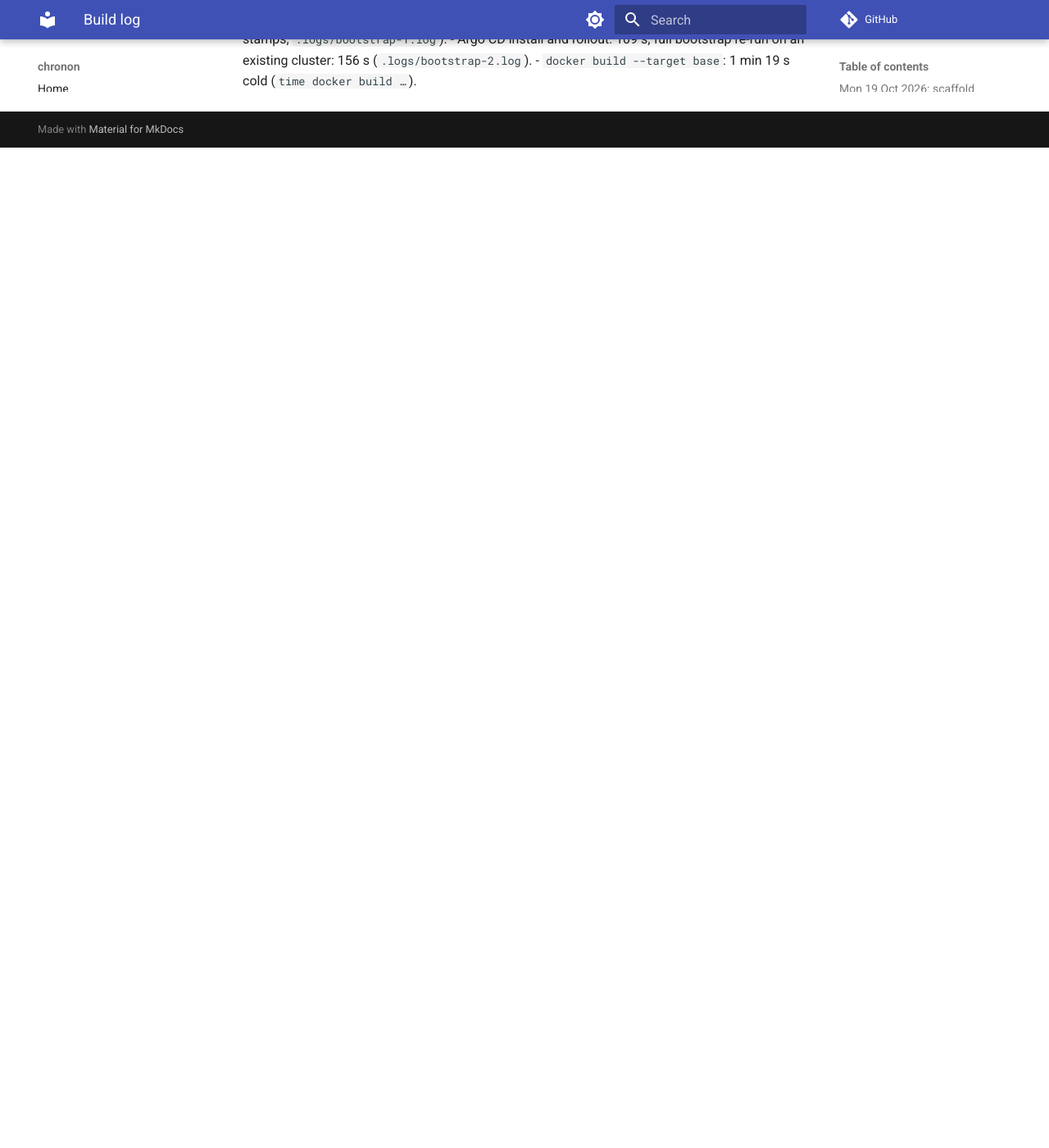
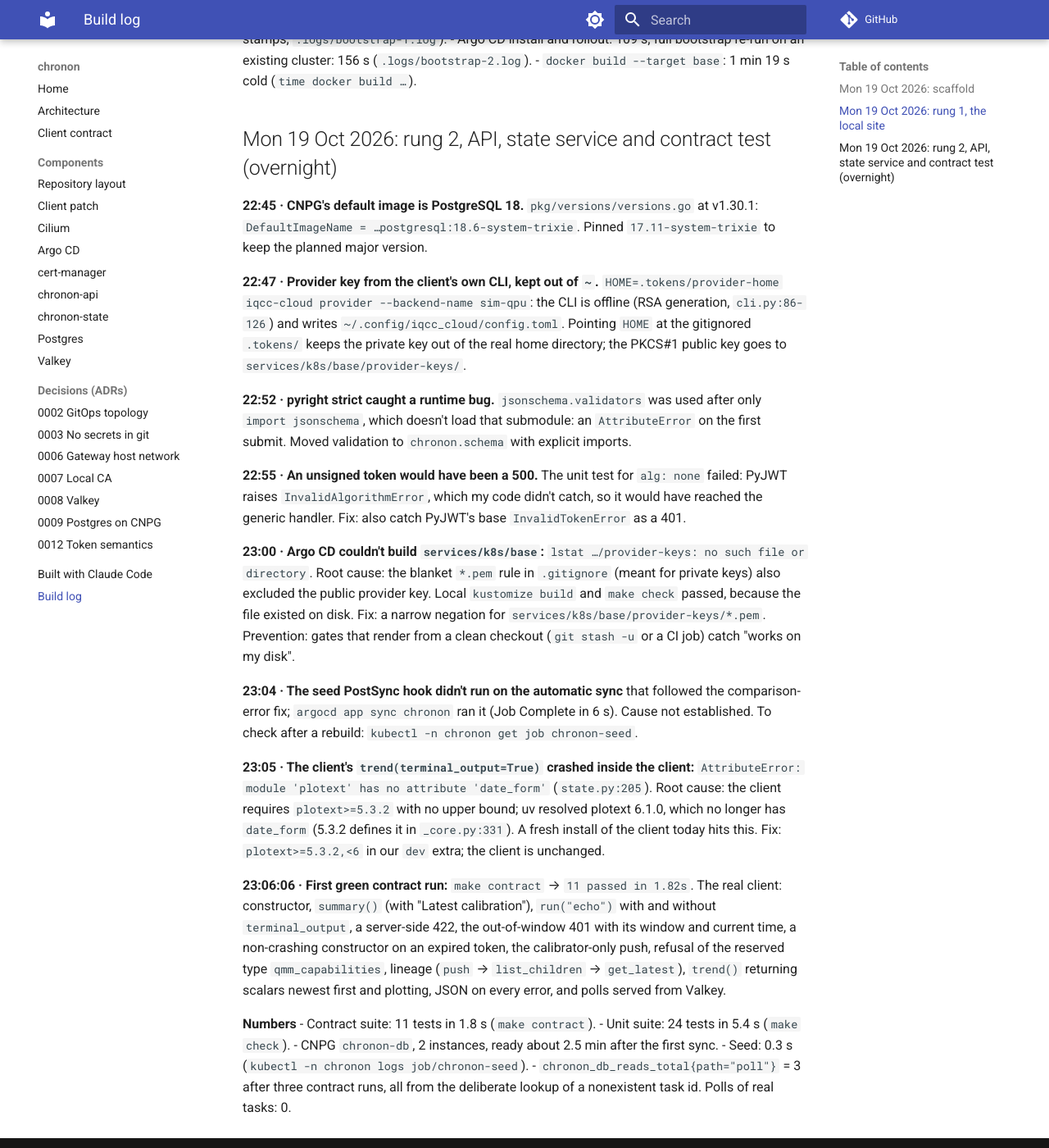
Before and after one commit to 0relDanilov/chronon, an MkDocs documentation site: the page built from docs/build-log.md, in a window 1280 px wide and 1400 px high, scrolled down 2470 px. Shown: the whole window at 82% size. Built offline with MkDocs 1.6.1 and Material for MkDocs 9.7.7, drawn with Linux system fonts in a browser that asks for light colours; comment, search, counter and statistics services are not loaded; before the commit the page ends 2650 px from its top, so only the background shows below that.

Commit message:
Rung 2: contract test green; tokens script; docs (api, state, postgres, valkey), ADR-0008/9/12
- tests/contract: the unmodified client end to end (11 tests)
- scripts/mint_tokens.py: client's TokenGenerator with an isolated HOME
- plotext<6 for the client's trend plot (plotext 6 removed date_form)
- pyright now also checks tests/

Co-Authored-By: Claude Opus 5.5 <noreply@anthropic.com>

````diff
--- /dev/null
+++ b/docs/adr/0008-valkey.md
@@ -0,0 +1,38 @@
+# ADR-0008: Valkey for hot task state and the queue
+
+**Status:** accepted (draft) · Mon 19 Oct 2026
+
+## Context
+
+Every waiting student polls `GET /task/...` once per second; a 50-student
+workshop is about 50 reads per second of tiny, short-lived state. The device
+queue (rung 3) needs atomic push and pop.
+
+## Options
+
+| Option | Where it breaks |
+|---|---|
+| **A. Valkey 8 (BSD-3), one instance, AOF on, `noeviction`** | One instance is a single point of failure: restarts replay the AOF, but there's no failover. |
+| B. Redis 8 | Same engine; tri-licensed (RSALv2 / SSPLv1 / AGPLv3). The licence choice becomes a question for every site that runs it. |
+| C. Poll Postgres directly | Works at 50 rps, but every poll becomes a query and a connection, and it competes with the writes that matter. |
+| D. Separate instances for cache and queue | The right split when cache eviction is wanted; here nothing may be evicted, so one `noeviction` instance serves both. |
+
+## Decision
+
+A. Valkey via redis-py, `appendonly yes`, `appendfsync everysec`,
+`maxmemory 256mb`, `maxmemory-policy noeviction`, ClusterIP only. Task hashes
+expire after 24 h; Postgres keeps the durable record and is the fallback.
+
+## Consequences
+
+- A poll for a known task costs one `HGETALL` and no database read.
+- Polls for ids that were never issued fall back to Postgres (a known gap;
+  a negative cache would close it).
+- A Valkey restart loses at most about 1 s of writes (`everysec`).
+
+## Measured numbers
+
+| What | Value | Command |
+|---|---|---|
+| DB reads while polling known tasks | 0 (`chronon_db_reads_total{path="poll"}` unchanged across a run) | `make contract` (`test_polls_are_served_from_valkey`) |
+| Rehearsal: polls and DB reads under load | *Tuesday* | `make rehearsal MODE=fair` |
--- /dev/null
+++ b/docs/adr/0009-postgres-cnpg-jsonb.md
@@ -0,0 +1,41 @@
+# ADR-0009: Postgres on CloudNativePG, datasets as JSONB
+
+**Status:** accepted (draft) · Mon 19 Oct 2026
+
+## Context
+
+Datasets are arbitrary JSON (summaries, calibrations, results) with lineage
+(`parent_id`), and the client asks for trends: a jsonpath evaluated across
+many datasets, newest first.
+
+## Options
+
+| Option | Where it breaks |
+|---|---|
+| **A. PostgreSQL on CNPG, 2 instances; one `datasets` table with JSONB `data`, GIN `jsonb_path_ops`** | jsonpath queries scan the filtered rows; past millions of datasets per type, trends need a time-partitioned table or a dedicated series store. |
+| B. A plain Postgres StatefulSet | No failover, no primary-following Service, credentials by hand. Kept as the kill-switch fallback. |
+| C. A document database | Native JSON, but no relational lineage, transactions with the tasks table, or SQL jsonpath. One more system to run. |
+| D. A table per dataset type | Typed columns and fast trends, but every new type is a migration, and the client's datasets are schemaless by design. |
+| E. TimescaleDB for trends | Good for high-rate series; calibrations arrive a few times a day. |
+
+## Decision
+
+A. PostgreSQL 17.11 pinned (CNPG 1.30.1 defaults to 18.6). SQLAlchemy 2 and
+Alembic; each service's initContainer runs `python -m chronon.migrate` under
+a Postgres advisory lock, so the schema always matches the image that's
+starting.
+
+## Consequences
+
+- CNPG owns the credentials (`Secret chronon-db-app`); nothing secret in git.
+- Backups (Barman Cloud plugin) are documented, not configured: a rebuilt
+  local site starts empty.
+- `trend()` is one SQL query: `jsonb_path_query_array(data, $path)`, with a
+  single match unwrapped to a scalar so the client can plot it.
+
+## Measured numbers
+
+| What | Value | Command |
+|---|---|---|
+| Cluster ready from first sync | ~2.5 min (initdb, then the replica joins) | `kubectl -n chronon get pods -w` during the 23:00 sync |
+| Seed (migrate + summary + initial state) | 0.3 s | `kubectl -n chronon logs job/chronon-seed` |
--- /dev/null
+++ b/docs/adr/0012-token-semantics.md
@@ -0,0 +1,44 @@
+# ADR-0012: Token semantics and the in-cluster write path
+
+**Status:** accepted (draft) · Mon 19 Oct 2026
+
+## Context
+
+Tokens are minted by a backend provider with the client's `TokenGenerator`:
+RS256, payload `{user_id, qpu: {<backend>: {from, to, access, project}},
+expires}`. They carry no `exp`, `iat`, `kid` or `jti`. The provider shares
+only a PKCS#1 public key.
+
+## Options
+
+| Option | Where it breaks |
+|---|---|
+| **A. Verify as the tokens are: RS256 only, try every key registered for the backend, check `expires` and the window by hand** | Without `kid`, verification cost grows with the number of keys; without `jti`, one token can't be revoked, only the key. |
+| B. Require `exp`/`kid`/`jti` | Standard tooling works, but it needs a client change; existing tokens would stop working. |
+| C. Revocation by token hash (deny-list in Valkey) | Works with today's tokens; the list must outlive the longest window. A stretch, not built. |
+
+For in-cluster writers (worker, seed job, later the ARC merge step):
+
+| Option | Where it breaks |
+|---|---|
+| **A. Write through the chronon library, straight to Postgres/Valkey** | Every writer needs database credentials; the boundary is the library, not an API. |
+| B. An `/internal` API with service tokens | A clean boundary and audit trail, but one more token type to mint, rotate and protect. The production option. |
+
+## Decision
+
+A for both. `algorithms=["RS256"]` is pinned, so `alg: none` and HS256
+tokens are rejected (a unit test covers it). Every PyJWT rejection is a 401,
+never a 500. Window errors state the window, the current time, and how far
+off it is.
+
+## Consequences
+
+- Rotating a provider key means adding a second PEM to the ConfigMap, then
+  removing the old one; both work in between.
+- A leaked token is valid until its window closes.
+
+## Measured numbers
+
+| What | Value | Command |
+|---|---|---|
+| Out-of-window token | 401, `Your access window for backend sim-qpu is … → …; it is now …, so it closed 2 h 0 min ago. …` | `make contract` (`test_expired_window_is_a_readable_401`) |
--- a/docs/build-log.md
+++ b/docs/build-log.md
@@ -119,3 +119,64 @@ https://api.chronon.test:8443/healthz` → `ALPN: server accepted h2`,
 - Argo CD install and rollout: 109 s; full bootstrap re-run on an existing
   cluster: 156 s (`.logs/bootstrap-2.log`).
 - `docker build --target base`: 1 min 19 s cold (`time docker build …`).
+
+## Mon 19 Oct 2026: rung 2, API, state service and contract test (overnight)
+
+**22:45 · CNPG's default image is PostgreSQL 18.** `pkg/versions/versions.go`
+at v1.30.1: `DefaultImageName = …postgresql:18.6-system-trixie`. Pinned
+`17.11-system-trixie` to keep the planned major version.
+
+**22:47 · Provider key from the client's own CLI, kept out of `~`.**
+`HOME=.tokens/provider-home iqcc-cloud provider --backend-name sim-qpu`: the
+CLI is offline (RSA generation, `cli.py:86-126`) and writes
+`~/.config/iqcc_cloud/config.toml`. Pointing `HOME` at the gitignored
+`.tokens/` keeps the private key out of the real home directory; the PKCS#1
+public key goes to `services/k8s/base/provider-keys/`.
+
+**22:52 · pyright strict caught a runtime bug.** `jsonschema.validators` was
+used after only `import jsonschema`, which doesn't load that submodule: an
+`AttributeError` on the first submit. Moved validation to `chronon.schema`
+with explicit imports.
+
+**22:55 · An unsigned token would have been a 500.** The unit test for
+`alg: none` failed: PyJWT raises `InvalidAlgorithmError`, which my code
+didn't catch, so it would have reached the generic handler. Fix: also catch
+PyJWT's base `InvalidTokenError` as a 401.
+
+**23:00 · Argo CD couldn't build `services/k8s/base`:** `lstat
+…/provider-keys: no such file or directory`. Root cause: the blanket `*.pem`
+rule in `.gitignore` (meant for private keys) also excluded the public
+provider key. Local `kustomize build` and `make check` passed, because the
+file existed on disk. Fix: a narrow negation for
+`services/k8s/base/provider-keys/*.pem`. Prevention: gates that render from a
+clean checkout (`git stash -u` or a CI job) catch "works on my disk".
+
+**23:04 · The seed PostSync hook didn't run on the automatic sync** that
+followed the comparison-error fix; `argocd app sync chronon` ran it (Job
+Complete in 6 s). Cause not established. To check after a rebuild:
+`kubectl -n chronon get job chronon-seed`.
+
+**23:05 · The client's `trend(terminal_output=True)` crashed inside the
+client:** `AttributeError: module 'plotext' has no attribute 'date_form'`
+(`state.py:205`). Root cause: the client requires `plotext>=5.3.2` with no
+upper bound; uv resolved plotext 6.1.0, which no longer has `date_form`
+(5.3.2 defines it in `_core.py:331`). A fresh install of the client today
+hits this. Fix: `plotext>=5.3.2,<6` in our `dev` extra; the client is
+unchanged.
+
+**23:06:06 · First green contract run:** `make contract` → `11 passed in
+1.82s`. The real client: constructor, `summary()` (with "Latest
+calibration"), `run("echo")` with and without `terminal_output`, a
+server-side 422, the out-of-window 401 with its window and current time, a
+non-crashing constructor on an expired token, the calibrator-only push,
+refusal of the reserved type `qmm_capabilities`, lineage (`push` →
+`list_children` → `get_latest`), `trend()` returning scalars newest first and
+plotting, JSON on every error, and polls served from Valkey.
+
+**Numbers**
+- Contract suite: 11 tests in 1.8 s (`make contract`).
+- Unit suite: 24 tests in 5.4 s (`make check`).
+- CNPG `chronon-db`, 2 instances, ready about 2.5 min after the first sync.
+- Seed: 0.3 s (`kubectl -n chronon logs job/chronon-seed`).
+- `chronon_db_reads_total{path="poll"}` = 3 after three contract runs, all
+  from the deliberate lookup of a nonexistent task id. Polls of real tasks: 0.
--- /dev/null
+++ b/docs/components/api.md
@@ -0,0 +1,63 @@
+# chronon-api (tasks)
+
+## What it is
+
+A FastAPI service behind the Gateway at `https://api.chronon.test:8443`.
+It accepts workflow runs, reports their status, and revokes them, using the
+paths and shapes the unmodified client expects ([contract](../contract.md)).
+
+| Endpoint | Does |
+|---|---|
+| `POST /task/{backend}/{workflow}` | verify the token → find the workflow → check its role → validate the payload (JSON Schema) → record the task → run inline (`echo`) or queue it for the device. Returns **200** `{"task_id"}` (the client rejects 201/202). |
+| `GET /task/{backend}/{id}` | the task's `{task_status, task_result}`, from **Valkey only**. Only the submitter sees a task. |
+| `DELETE /task/{backend}/{id}` | revoke: a pending task becomes `REVOKED`; a running one gets a flag the worker checks between runs. |
+| `GET /metrics` | Prometheus counters: `chronon_poll_total`, `chronon_db_reads_total{path}`, `chronon_submit_total`. |
+
+## Why it's built this way
+
+- **The token path** (`chronon.auth`): RS256 signature against every
+  provider key registered for the backend (tokens have no `kid`); then the
+  `qpu[backend]` grant; then `expires` and the `from`/`to` window, by hand,
+  because the tokens use `expires`, not `exp`; then the workflow's role. Any
+  token PyJWT rejects (including unsigned `alg: none`) is a 401, never a 500.
+- **Readable errors.** Every error is `{"detail": "…"}`, and auth errors
+  say what to do. Real output, out-of-window token:
+
+  > Your access window for backend sim-qpu is 2026-10-19 17:07:42 UTC →
+  > 2026-10-19 18:07:42 UTC; it is now 2026-10-19 20:07:44 UTC, so it closed
+  > 2 h 0 min ago. Ask the backend provider for a token covering the current
+  > time.
+
+- **The polling hot path.** Each student polls once per second while waiting.
+  Polls read `HGETALL task:{id}` from Valkey; Postgres is read only if the
+  hot copy is missing, and each such read is counted.
+- **Synchronous endpoints.** Database and Valkey calls block, so the
+  handlers are plain `def`, and FastAPI runs them in its threadpool instead
+  of blocking the event loop.
+- **`task_result` is always a JSON object string** (`"{}"` until done),
+  because the client calls `json.loads(...)` and then `.get` on it.
+
+## How it fails
+
+- **401/403 with a detail.** Read the detail; it names the window, the
+  roles, or the backend the token covers.
+- **Unknown task ids reach Postgres.** A miss in Valkey falls back to the
+  database, so polling ids that were never issued costs one DB read each.
+  *Known gap*: a short negative cache, or rejecting ids that were never
+  issued, would close it.
+- **Gateway errors aren't JSON.** If no API pod is ready, Envoy answers 503
+  `no healthy upstream` in plain text, and the client raises
+  `ConnectionError`. The service's own errors are always JSON; the edge's
+  aren't.
+- **Valkey down.** Submits and polls fail with a JSON 500 carrying a `ref`;
+  the log line with that ref has the traceback.
+
+## How to debug it
+
+```bash
+kubectl -n chronon logs deploy/chronon-api -c app --tail=50
+kubectl -n chronon logs deploy/chronon-api -c migrate      # the initContainer
+curl -s --cacert .certs/ca.pem https://api.chronon.test:8443/metrics | grep ^chronon_
+kubectl -n chronon exec valkey-0 -- valkey-cli HGETALL task:<id>
+make contract                                              # the real client, end to end
+```
--- /dev/null
+++ b/docs/components/postgres.md
@@ -0,0 +1,41 @@
+# Postgres (CloudNativePG)
+
+## What it is
+
+The durable store: tables `datasets` and `tasks` in database `chronon`, on a
+CloudNativePG `Cluster` named `chronon-db` with **2 instances**: one primary
+and one streaming replica. PostgreSQL is pinned to 17.11; the operator's own
+default is 18.
+
+## Why it's built this way
+
+- **An operator, not a StatefulSet.** CNPG handles what a plain StatefulSet
+  doesn't: failover to the replica, the `-rw`/`-ro` Services that follow
+  the primary, and generated credentials ([ADR-0009](../adr/0009-postgres-cnpg-jsonb.md)).
+- **No secret in git.** CNPG writes `Secret chronon-db-app`; the services
+  read its `uri` key ([ADR-0003](../adr/0003-no-secrets-in-git.md)).
+- **JSONB with a GIN `jsonb_path_ops` index** on `datasets.data`, for
+  jsonpath containment queries.
+- **Migrations in every service's initContainer** (`python -m
+  chronon.migrate`), serialized by a Postgres advisory lock. The schema is
+  always the one the starting image expects, even when only the image
+  changed, which a git-triggered hook would miss.
+
+## How it fails
+
+- **Pods stuck in `Init`.** The migrate container waits up to 2 minutes for
+  the database. Before CNPG creates `chronon-db-app`, pods show
+  `CreateContainerConfigError`, and the kubelet retries.
+- **Primary lost.** CNPG promotes the replica; `chronon-db-rw` follows it.
+  In-flight transactions fail once; the connection pool's `pre_ping`
+  reconnects.
+
+## How to debug it
+
+```bash
+kubectl -n chronon get cluster chronon-db          # instances, primary, phase
+kubectl -n chronon get pods -l cnpg.io/cluster=chronon-db -L role
+kubectl -n chronon exec -it chronon-db-1 -- psql -U postgres chronon -c '\dt'
+kubectl -n chronon exec -it chronon-db-1 -- psql -U postgres chronon \
+  -c "select version_num from alembic_version"
+```
--- /dev/null
+++ b/docs/components/state.md
@@ -0,0 +1,56 @@
+# chronon-state (datasets)
+
+## What it is
+
+A FastAPI service at `https://state.chronon.test:8443` that stores
+**datasets**: versioned JSON documents per backend (the `summary`, calibration
+`state`, results), each optionally linked to a parent. It serves exactly the
+paths the client's `StateService` calls.
+
+| Endpoint | Client method |
+|---|---|
+| `GET /{backend}/state/?skip&limit&datatype&producer` | `list`, `get_latest` |
+| `GET /{backend}/state/{id}` | `get` |
+| `POST /{backend}/state/` | `push` (role `calibrator`) |
+| `GET /{backend}/state/{id}/children?skip&limit&type&producer` | `list_children` |
+| `GET /{backend}/timeseries/?jsonpath&skip&limit&datatype&producer` | `trend` |
+
+## Why it's built this way
+
+- **Exact paths and names.** Trailing slashes matter, and the filter is
+  `datatype` everywhere except `/children`, where the client sends `type`.
+  Results are newest first.
+- **jsonpath in the database.** `trend("$.qubits[0].t1")` becomes
+  `jsonb_path_query_array(data, '$.qubits[0].t1')` in Postgres, so a trend
+  over many datasets is one query. When exactly one value matches, it is
+  returned as a scalar: the client plots only `int`/`float` values, so a
+  one-element list would draw nothing.
+- **Write protection.** `POST` needs the `calibrator` role, and the types
+  `qmm_capabilities` and `key_qua` are refused for everyone. The client
+  unpickles the first and encrypts to the second, so whoever writes them
+  controls every client.
+- **Seeded.** A PostSync hook (`chronon.seed`) writes each backend's
+  `summary` (only when it changes) and an initial, synthetic `state` dataset,
+  because the client's `summary()` crashes when it lists `state` and none
+  exists.
+
+## How it fails
+
+- **The client's constructor prints an error and `summary()` returns None.**
+  The token was rejected (401/403); the detail says why. Every error is JSON,
+  because the client parses error bodies without a `try`.
+- **No summary.** The seed hook didn't run (see below).
+- **422 on `/timeseries/`.** The jsonpath doesn't parse; the detail quotes
+  Postgres's message.
+
+## How to debug it
+
+```bash
+kubectl -n chronon logs deploy/chronon-state -c app --tail=50
+kubectl -n chronon get job chronon-seed && kubectl -n chronon logs job/chronon-seed
+# If the seed Job is missing after a sync, run the app's sync by hand:
+kubectl config set-context --current --namespace=argocd
+argocd login --core && argocd app sync chronon
+kubectl -n chronon exec -it chronon-db-1 -- psql -U postgres chronon \
+  -c "select id, type, producer, timestamp from datasets order by id desc limit 5"
+```
--- a/mkdocs.yml
+++ b/mkdocs.yml
@@ -41,10 +41,17 @@ nav:
       - Cilium: components/cilium.md
       - Argo CD: components/argocd.md
       - cert-manager: components/cert-manager.md
+      - chronon-api: components/api.md
+      - chronon-state: components/state.md
+      - Postgres: components/postgres.md
+      - Valkey: components/valkey.md
   - Decisions (ADRs):
       - 0002 GitOps topology: adr/0002-gitops-topology.md
       - 0003 No secrets in git: adr/0003-no-secrets-in-git.md
       - 0006 Gateway host network: adr/0006-gateway-host-network.md
       - 0007 Local CA: adr/0007-local-ca.md
+      - 0008 Valkey: adr/0008-valkey.md
+      - 0009 Postgres on CNPG: adr/0009-postgres-cnpg-jsonb.md
+      - 0012 Token semantics: adr/0012-token-semantics.md
   - Built with Claude Code: built-with-claude-code.md
   - Build log: build-log.md
--- a/pyproject.toml
+++ b/pyproject.toml
@@ -26,6 +26,9 @@ arc = ["ARC-Alkali-Rydberg-Calculator==3.10.2"]
 dev = [
     # The real client, used read-only by contract tests and the rehearsal.
     "iqcc-cloud-client==0.20.0",
+    # The client needs plotext>=5.3.2 with no upper bound, but calls
+    # plt.date_form (state.py:205), which plotext 6 removed.
+    "plotext>=5.3.2,<6",
     "pytest>=8.3",
     "ruff>=0.8",
     "pyright>=1.1.390",
@@ -72,6 +75,7 @@ extraPaths = ["scripts"]
 
 [tool.pytest.ini_options]
 testpaths = ["tests/unit"]
+# scripts/ for client_patch and mint_tokens; tests/contract for its conftest.
 pythonpath = ["scripts"]
 addopts = "-ra"
 # Third-party noise from the client's qm-qua/marshmallow import chain.
````
Also changed, not shown: README.md (+4 -3 lines), docs/architecture.md (+13 -11 lines), docs/components/valkey.md (added, +35 -0 lines), docs/index.md (+3 -3 lines), 7 other files.
